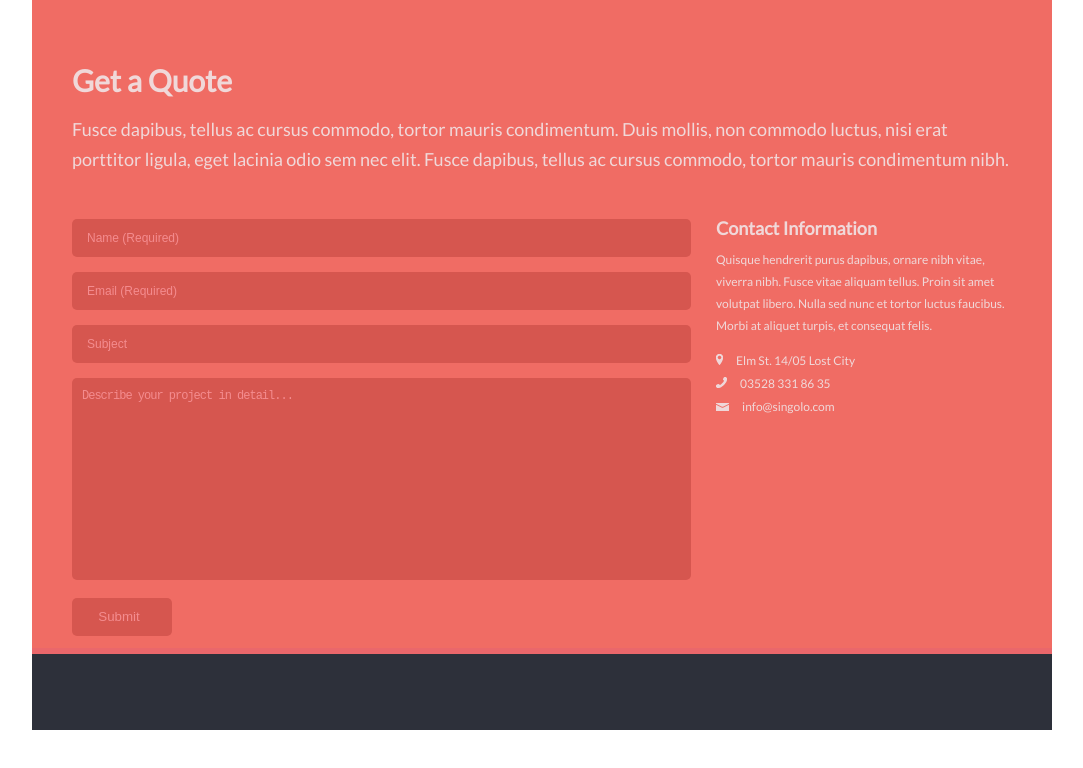
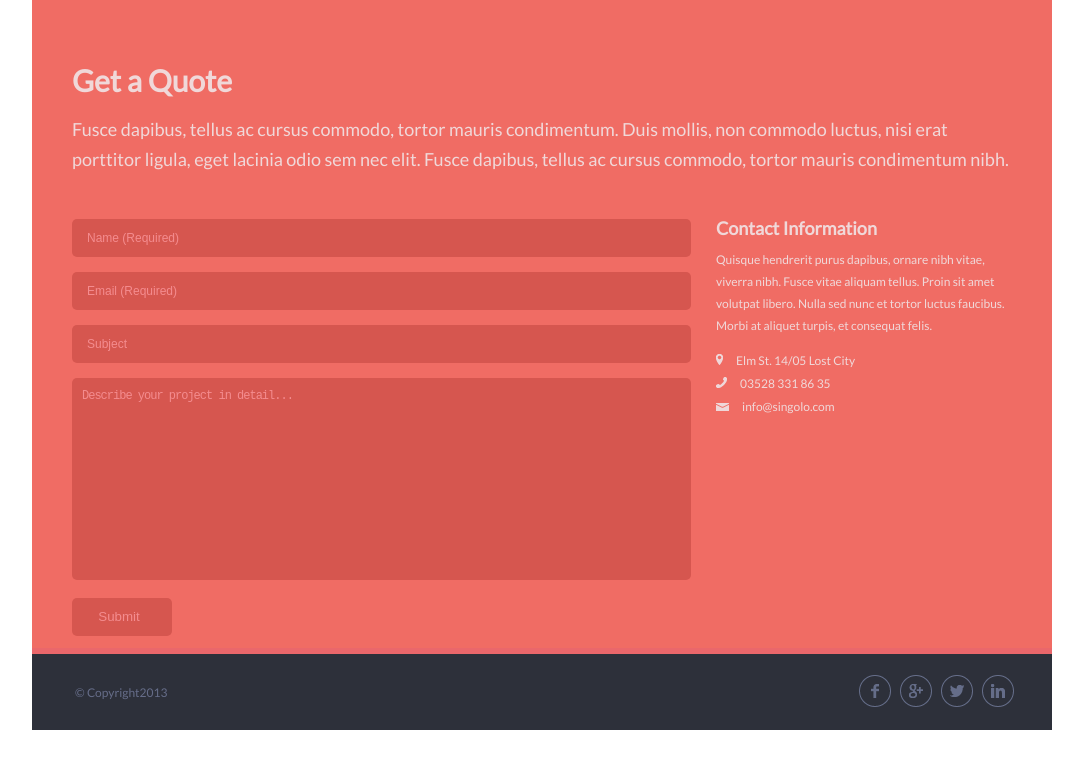
Before and after one commit to AnastasiyaKhikhnal/singolo, a plain HTML site: page singolo3.html in a window 1280 px wide. Shown: the whole page, without its empty margins (98-1181 px from the left). Drawn offline with Linux system fonts and the light colour scheme.

Commit message:
feat: implement footer

```diff
--- a/singolo3.css
+++ b/singolo3.css
@@ -138,31 +138,6 @@ textarea {
   padding-right: 10px;
 }
 
-
-
-
-
-
-
-
-
-
-
-
-
-
-
-
-
-
-
-
-
-
-
-
-
-
 .wrap-get-a-quote-bottom {
   width: 100%;
   height: 6px;
@@ -170,7 +145,32 @@ textarea {
 }
 
 .footer {
+  display: flex;
+  flex-direction: row;
+  justify-content: space-between;
+  align-items: center;
   width: 100%;
   height: 76px;
   background-color: #2d303a;
 }
+
+.copyright {
+  margin-left: 43px;
+  font-size: 12px;
+  color: #666d89;
+}
+
+.footer-sotial-icons {
+  margin-right: 32px;
+}
+
+.footer-social-network-icon {
+  padding-right: 5px;
+}
+
+.footer-social-network-icon:hover {
+  transition: 0.3s;
+  cursor: pointer;
+  color: white;
+  opacity: 0.4;
+}
--- a/singolo3.html
+++ b/singolo3.html
@@ -55,7 +55,13 @@
       <div class="wrap-get-a-quote-bottom"></div>
     </section>
     <footer class="footer">
-
+      <small class="copyright">© Copyright2013</small>
+      <div class="footer-sotial-icons">
+        <a href="https://www.facebook.com" target="_blank"><img class="footer-social-network-icon" src="assets/icon-facebook.png" alt="facebook"></a>
+        <a href="https://plus.google.com" target="_blank"><img class="footer-social-network-icon" src="assets/icon-google+.png" alt="facebook"></a>
+        <a href="https://twitter.com" target="_blank"><img class="footer-social-network-icon" src="assets/icon-twitter.png" alt="facebook"></a>
+        <a href="https://linkedin.com" target="_blank"><img class="footer-social-network-icon" src="assets/icon-linkedin.png" alt="facebook"></a>
+      </div>
     </footer>
   </body>
 </html>
```
